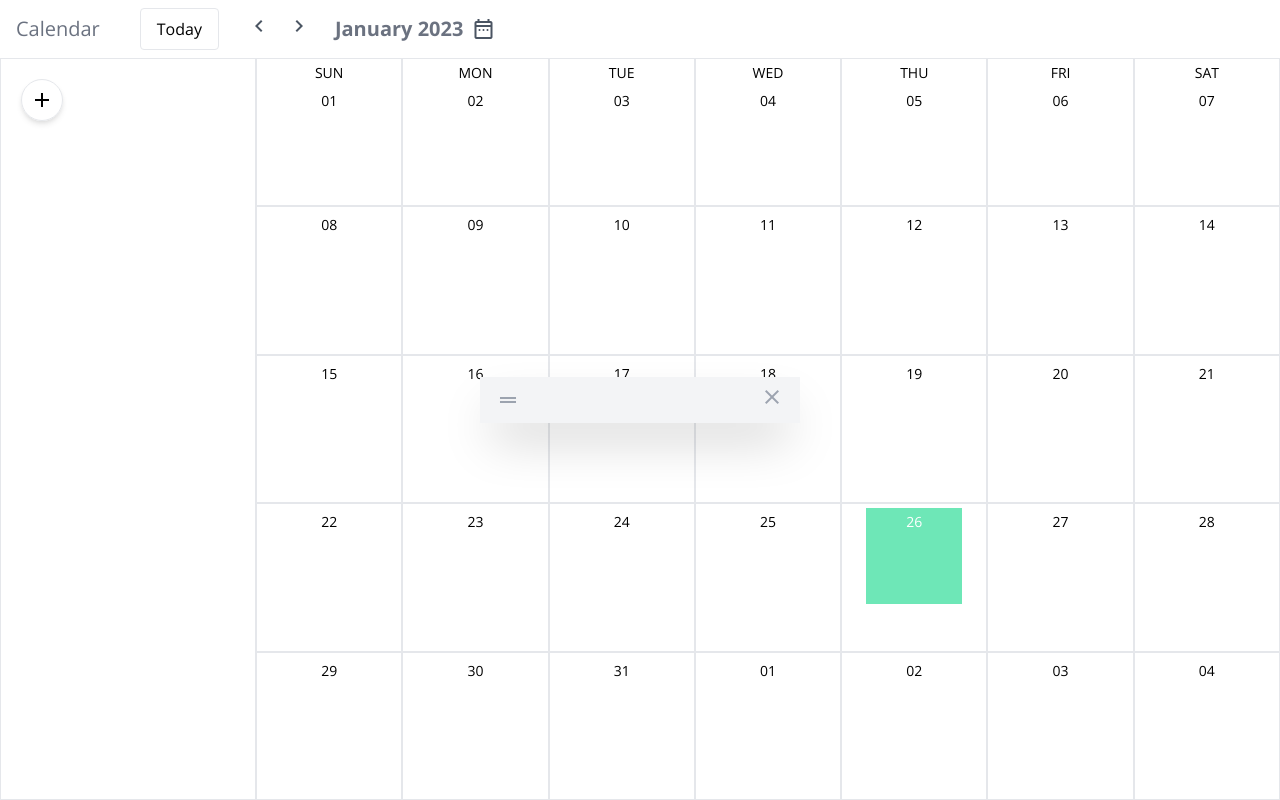
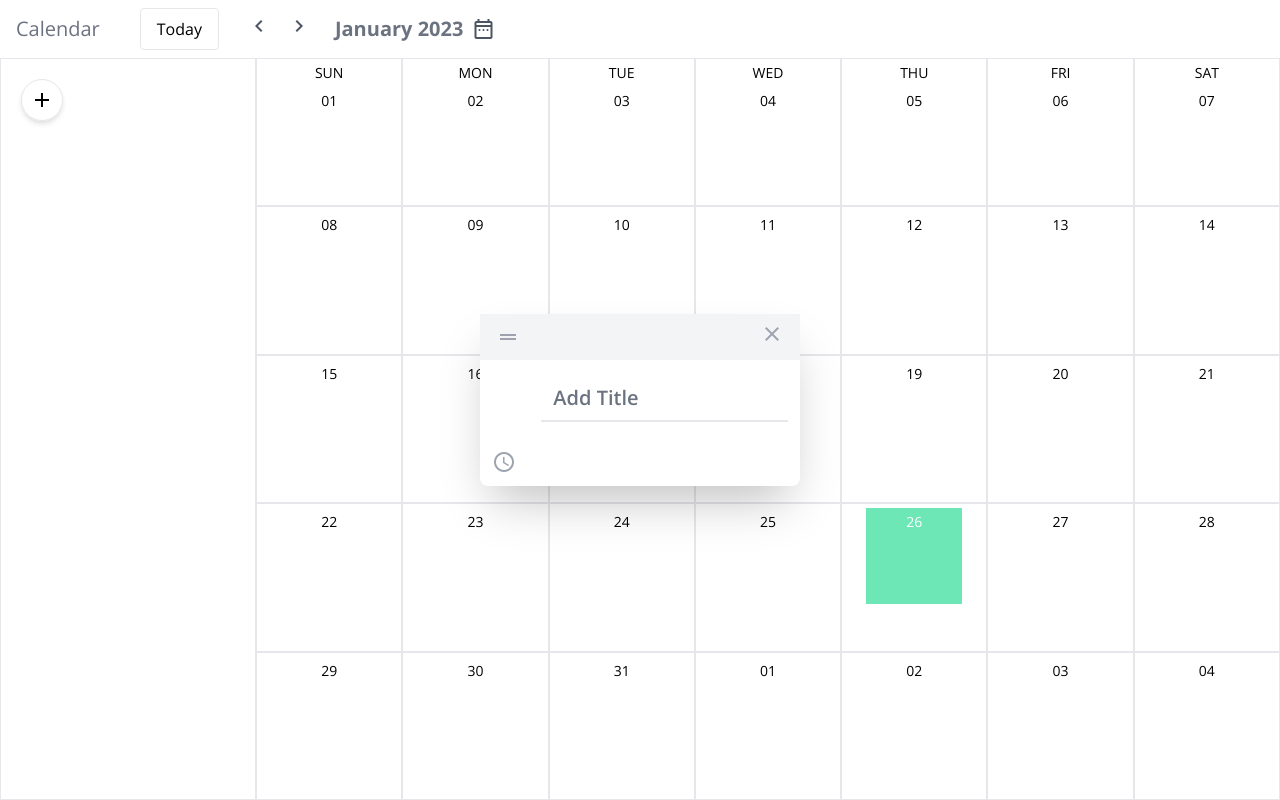
Before and after one commit to anasty223/calendar-react, a React (Create React App) app: page / in a window 1280 px wide. Both pictures are taken after a click on the button "add". Built offline with nearby package versions, Linux system fonts and the light colour scheme.

Commit message:
add styles modalEv

```diff
--- a/src/components/EventModal.js
+++ b/src/components/EventModal.js
@@ -1,24 +1,38 @@
-import React, { useContext } from 'react'
-import GlobalContext from '../context/GlobalContext'
+import React, { useContext, useState } from "react";
+import GlobalContext from "../context/GlobalContext";
 
 function EventModal() {
-    const {setShowEventModal}=useContext(GlobalContext)
+  const [title, setTitle] = useState("");
+  const { setShowEventModal } = useContext(GlobalContext);
   return (
-    <div className='h-screen w-full fixed left-0 top-0 flex justify-center items-center'>
-        <form className="bg-white rounded-lg shadow-2xl w-1/4">
-            <header className='bg-gray-100 px-4 py-2 flex justify-between items-center'>
-            <span className="material-icons-outlined text-gray-400">
+    <div className="h-screen w-full fixed left-0 top-0 flex justify-center items-center">
+      <form className="bg-white rounded-lg shadow-2xl w-1/4">
+        <header className="bg-gray-100 px-4 py-2 flex justify-between items-center">
+          <span className="material-icons-outlined text-gray-400">
             drag_handle
           </span>
-                <button onClick={()=>setShowEventModal(false)}>
-                <span className="material-icons-outlined text-gray-400">
-close
-                </span>
-                </button>
-            </header>
-        </form>
+          <button onClick={() => setShowEventModal(false)}>
+            <span className="material-icons-outlined text-gray-400">close</span>
+          </button>
+        </header>
+        <div className="p-3">
+          <div className="grid grid-cols-1/5 items-end gap-y-7">
+            <div></div>
+            <input
+              type="text"
+              name="title"
+              placeholder="Add Title"
+              value={title}
+              className="pt-3 border-0 text-gray-600 text-xl font-semibold pb-2 w-full border-b-2 border-gray-200 focus:outline-none focus:ring-0 focus:border-green-500"
+              onChange={(e) => setTitle(e.target.value)}
+              required
+            />
+             <span className="material-icons-outlined text-gray-400">schedule</span>
+          </div>
+        </div>
+      </form>
     </div>
-  )
+  );
 }
 
-export default EventModal
+export default EventModal;
```
